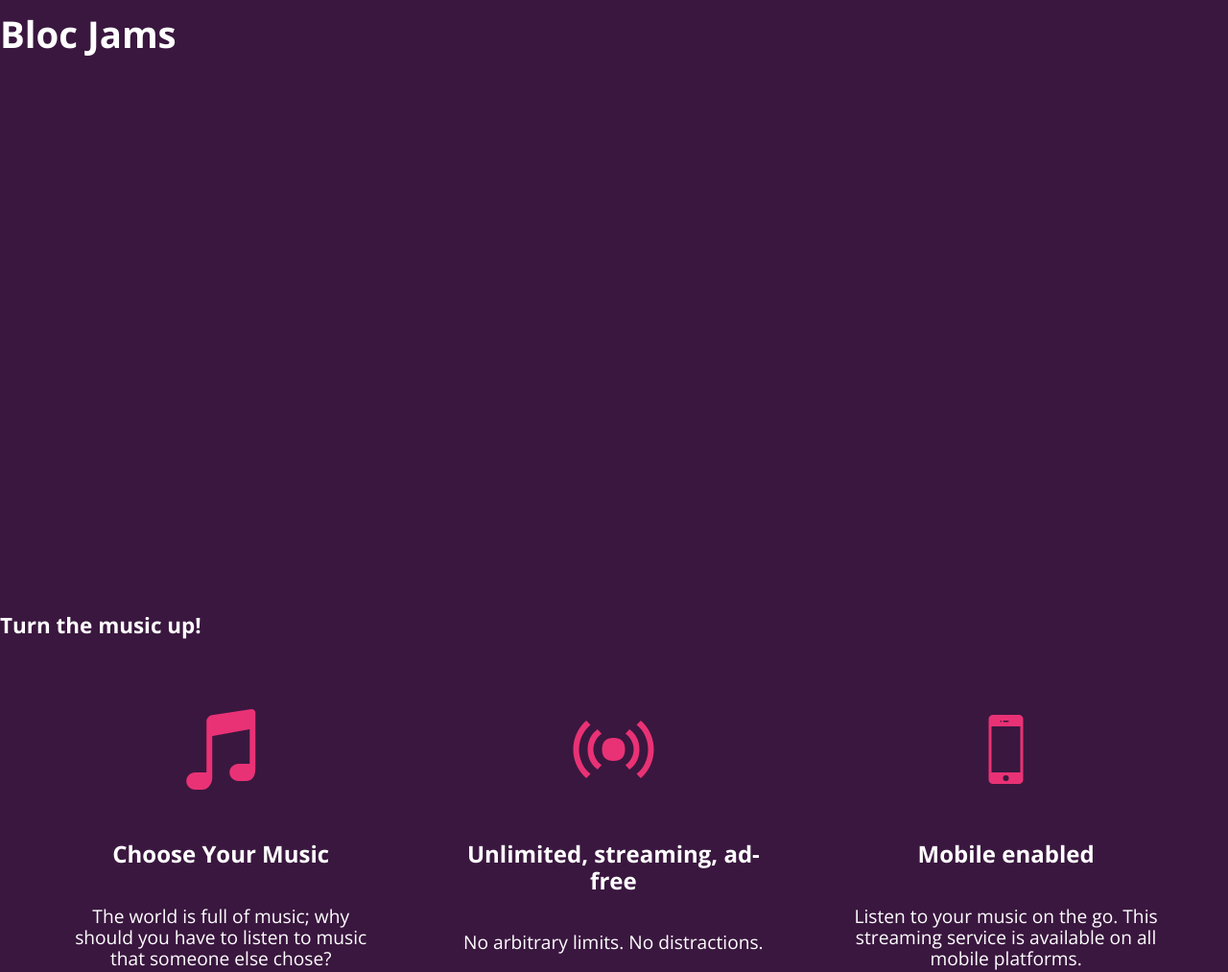
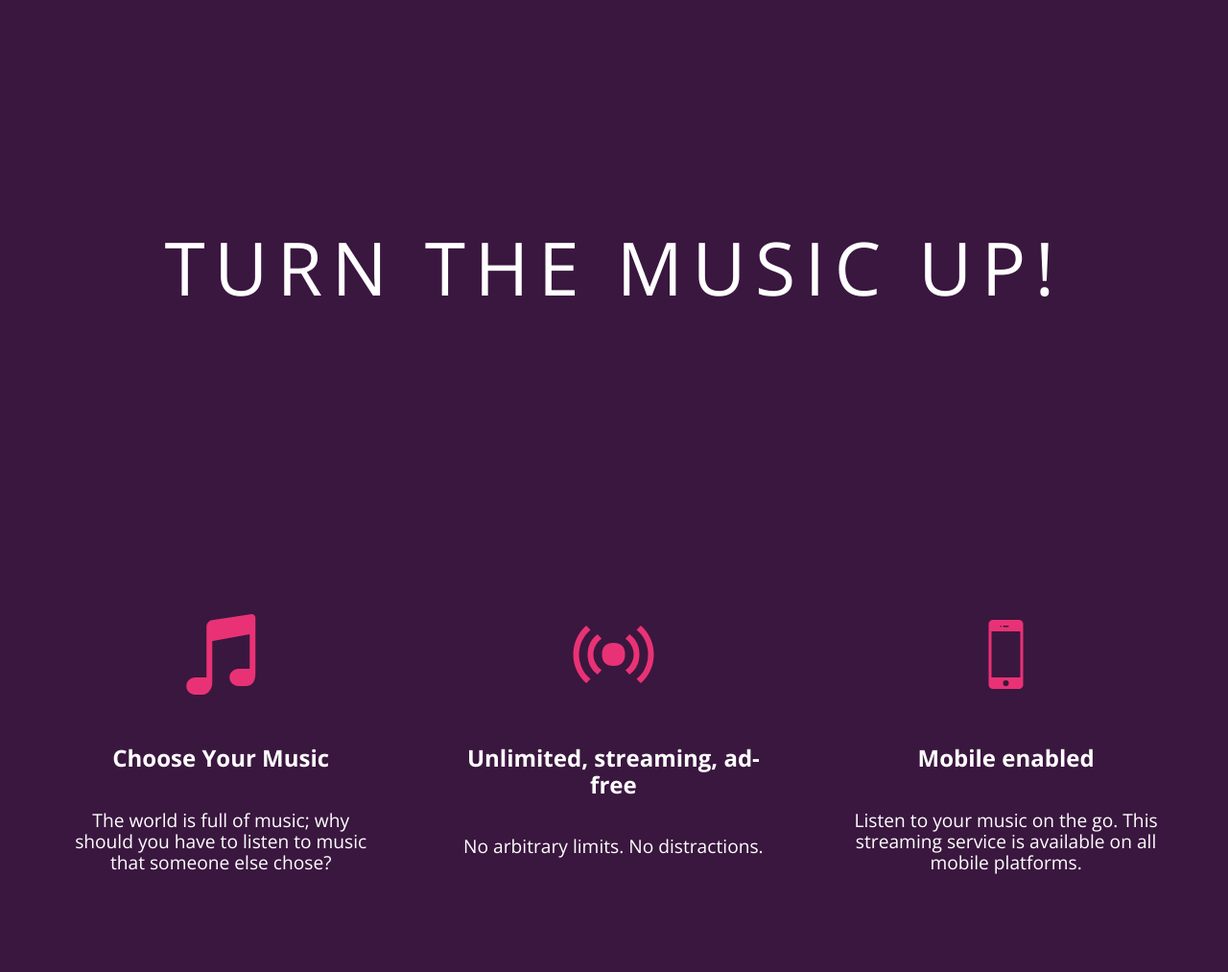
Before and after one commit to rrsg123/bloc-jams, a plain HTML site: page index.html in a window 1280 px wide. Shown: the part 76-1089 px from the top of the page at 96% size. After the commit the page ends 1044 px from the top, so only its background shows below. Drawn offline with nearby package versions, Linux system fonts and the light colour scheme.

Commit message:
fix index.html

```diff
--- a/index.html
+++ b/index.html
@@ -14,8 +14,7 @@
        <img src="assets/images/bloc_jams_logo.png" alt="bloc jams logo" class="logo">
        </nav>
        <section class="hero-content"> <!-- Hero Content -->
-       		<h1 class="hero-content">Bloc Jams</h1>
-       		<h3>Turn the music up!</h3>
+       		<h1 class="hero-title">Turn the music up!</h1>
        </section>
        <section class="selling-points container"> <!-- Selling Points -->
        		<div class="point column third">
```
